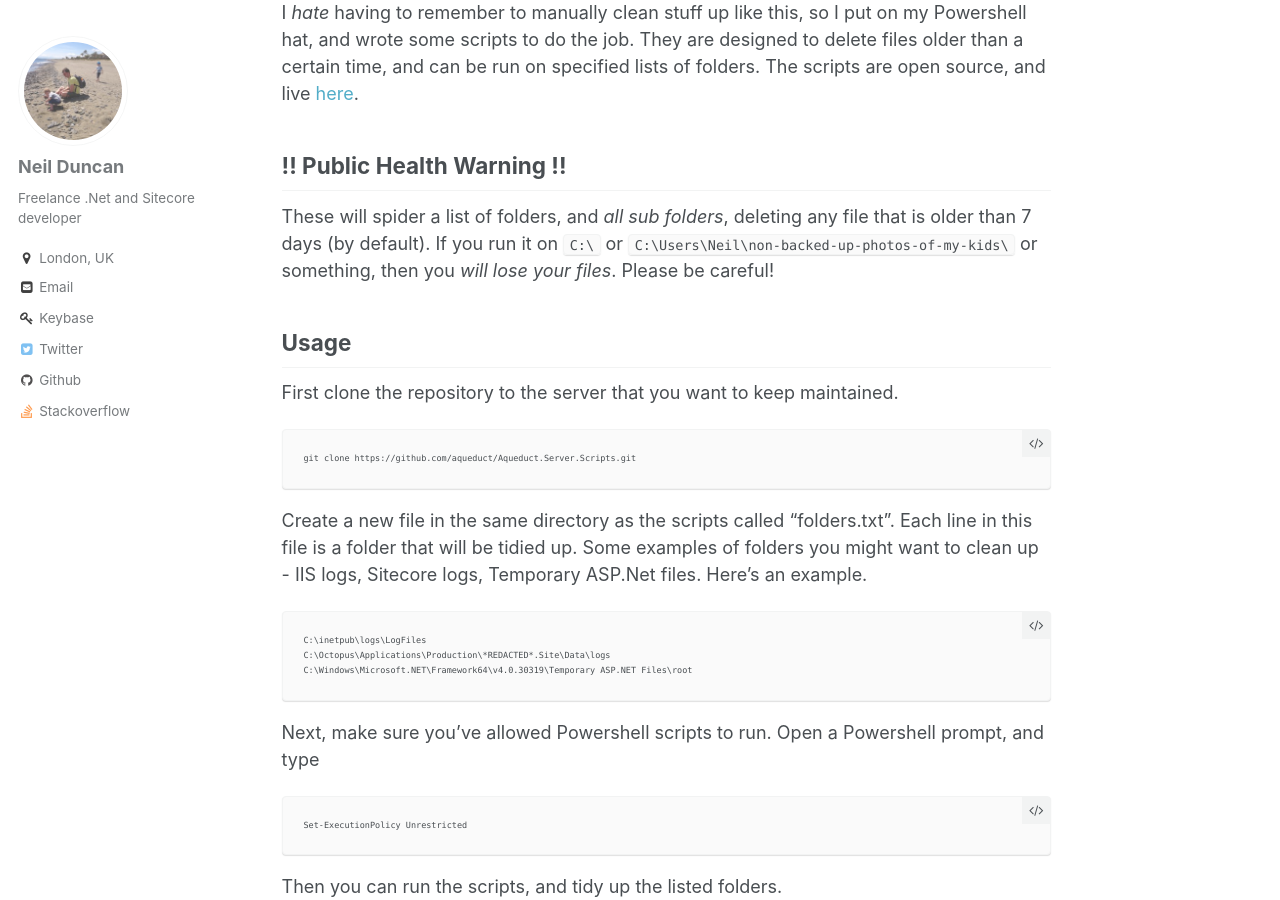
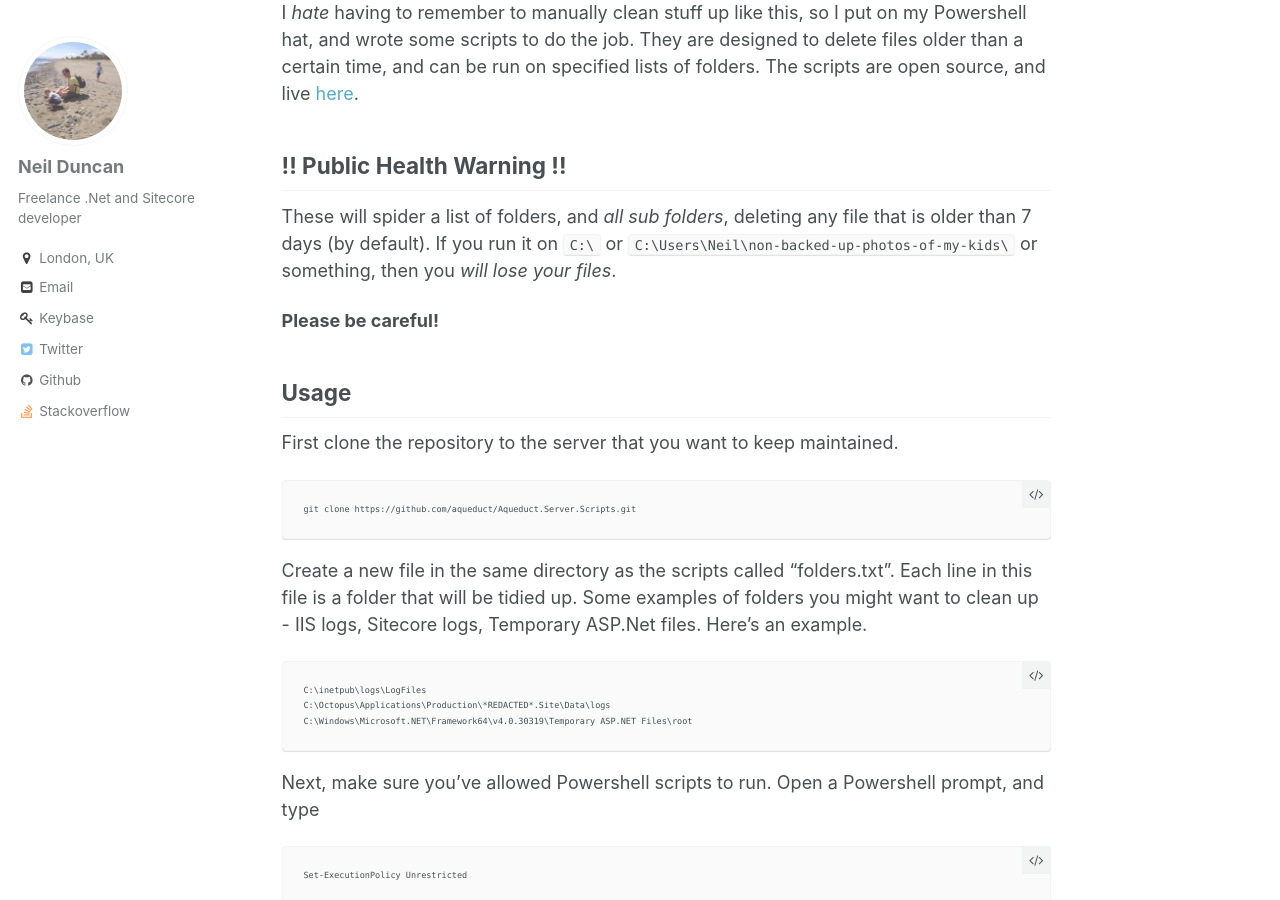
Before and after one commit to neilduncan/neilduncan.github.io, a Jekyll site: the page built from _posts/2016-09-17-log-file-clean-up.md, in a window 1280 px wide and 900 px high, scrolled down 483 px. Built offline with Jekyll 4.4.1, drawn with Linux system fonts in a browser that asks for light colours.

Commit message:
fix health warning

```diff
--- a/_posts/2016-09-17-log-file-clean-up.md
+++ b/_posts/2016-09-17-log-file-clean-up.md
@@ -16,7 +16,9 @@ They are designed to delete files older than a certain time, and can be run on s
 !! Public Health Warning !!
 ---------------------------
 These will spider a list of folders, and _all sub folders_, deleting any file that is older than 7 days (by default).
-If you run it on `C:\` or `C:\Users\Neil\non-backed-up-photos-of-my-kids\` or something, then you *will lose your files*. Please be careful!
+If you run it on `C:\` or `C:\Users\Neil\non-backed-up-photos-of-my-kids\` or something, then you *will lose your files*.
+
+**Please be careful!**
 
 Usage
 -----
```
